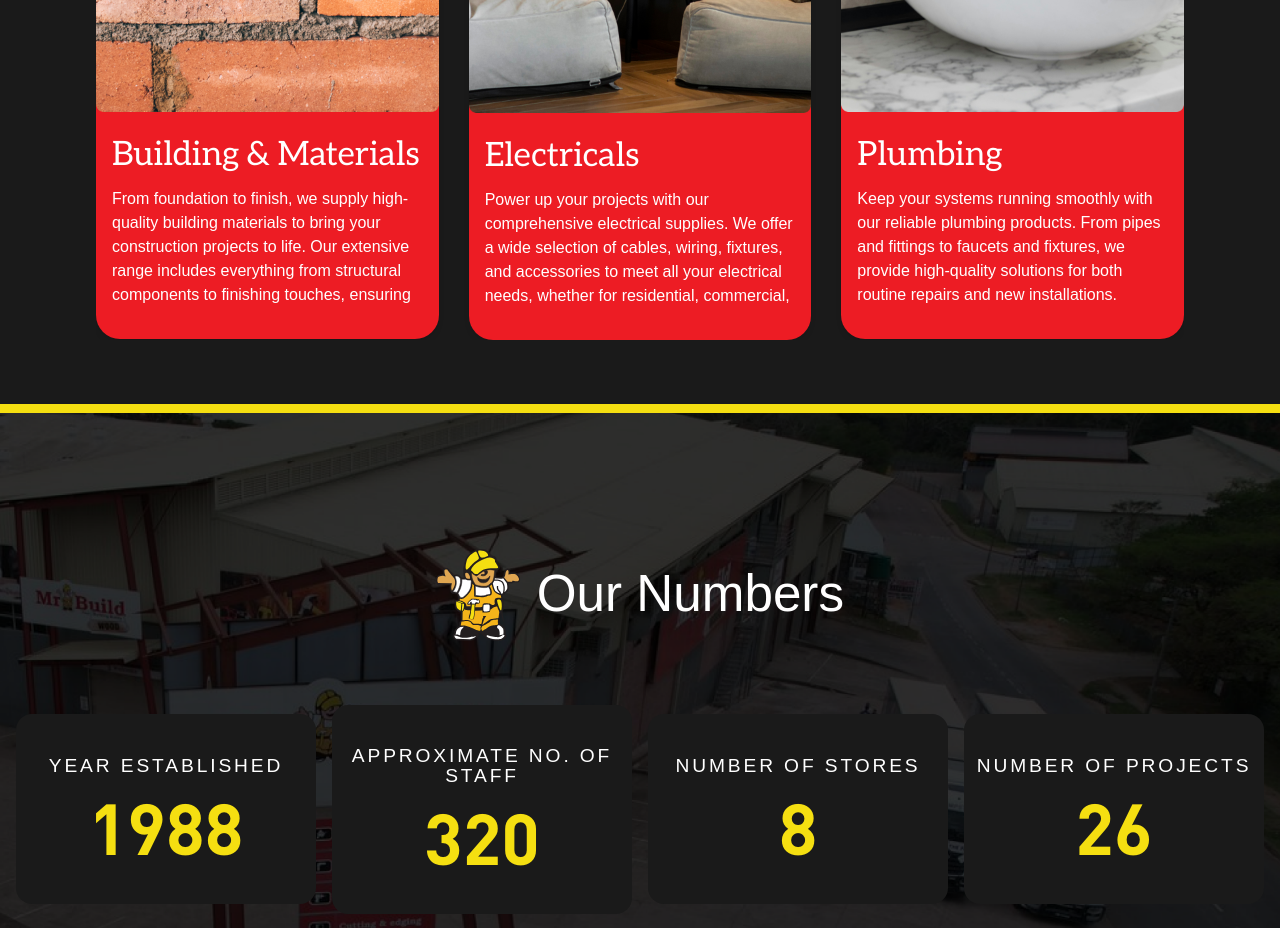
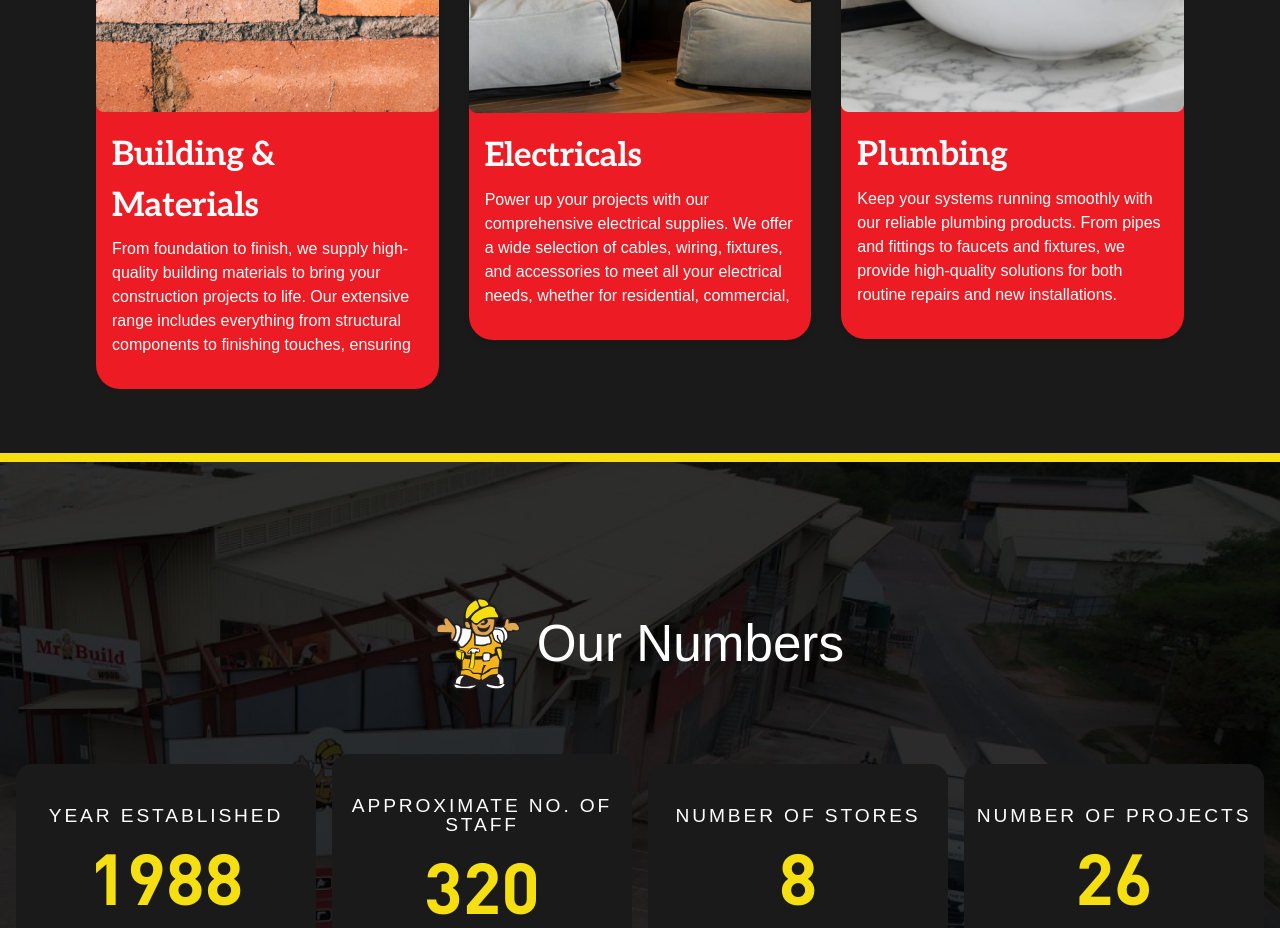
Before and after one commit to Psyfo/mrbuild-web, a Next.js app: page / in a window 1280 px wide. Shown: the part 2260-3188 px from the top of the page. Built offline with nearby package versions, Linux system fonts and the light colour scheme; a web font is replaced by a local one.

Commit message:
Refactor font weight in ServicesSlider component

```diff
--- a/src/app/components/ServicesSection/ServicesSlider/ServicesSlider.tsx
+++ b/src/app/components/ServicesSection/ServicesSlider/ServicesSlider.tsx
@@ -111,7 +111,7 @@ const ServicesSlider = () => {
               unoptimized
               className='w-full h-auto mb-4'
             />
-            <h3 className='font-aleo font-medium text-[1.2rem] lg:text-[2.1rem] text-white mx-4 mb-2'>
+            <h3 className='font-aleo font-bold text-[1.2rem] lg:text-[2.1rem] text-white mx-4 mb-2'>
               {service.heading}
             </h3>
             <p className='h-[120px] overflow-y-auto font-dinot text-[14px] lg:text-[1rem] text-white mx-4 mb-8'>
```
